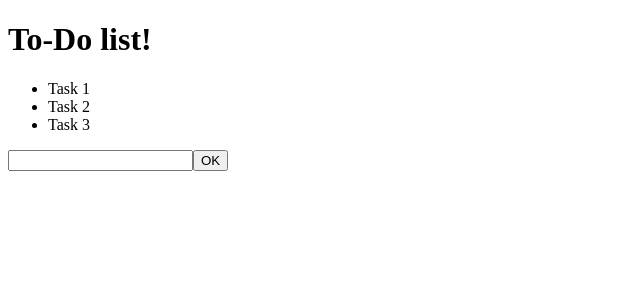
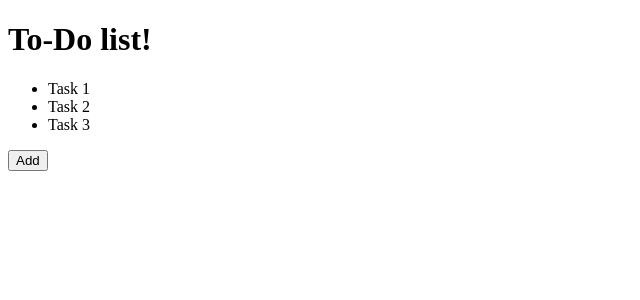
Before and after one commit to Roman83/to-do-list-react, a React app: page / in a window 1280 px wide. Shown: the top 300 px of the page, without its empty margins (0-640 px from the left). Built offline with nearby package versions, Linux system fonts and the light colour scheme.

Commit message:
to-do list or Edit form rendered depending on the current "mode"

```diff
--- a/src/components/App.js
+++ b/src/components/App.js
@@ -1,6 +1,9 @@
 import React, { Component } from 'react';
 import ToDoList from './ToDoList';
 import EditItem from './EditItem';
+
+const LIST_MODE = 'LIST_MODE';
+const EDIT_MODE = 'EDIT_MODE';
 
 export default class App extends Component {
     constructor(props) {
@@ -10,23 +13,37 @@ export default class App extends Component {
                 {id: 1, title: 'Task 1'},
                 {id: 2, title: 'Task 2'},
                 {id: 3, title: 'Task 3'}
-            ]
+            ],
+            mode: LIST_MODE
         };
         this.addItem = this.addItem.bind(this);
+        this.saveItem = this.saveItem.bind(this);
     }
 
     render() {
         return <div>
             <h1>To-Do list!</h1>
-            <ToDoList list={this.state.list}/>
-            <EditItem submit={this.addItem}/>
+            {this.state.mode === LIST_MODE &&
+             <div>
+                 <ToDoList list={this.state.list}/>
+                 <button onClick={this.addItem}>Add</button>
+             </div>
+            }
+            {this.state.mode === EDIT_MODE && <EditItem submit={this.saveItem}/>}
         </div>;
     }
 
-    addItem(title) {
+    addItem() {
+        this.setState({ mode: EDIT_MODE } );
+    }
+
+    saveItem(title) {
         let list = [...this.state.list];
         let newId = 1 + list.reduce((res, v) => Math.max(v, res), 0);
         list.push({id: newId, title: title});
-        this.setState({list: list});
+        this.setState({
+            list: list,
+            mode: LIST_MODE
+        });
     }
 }
```
